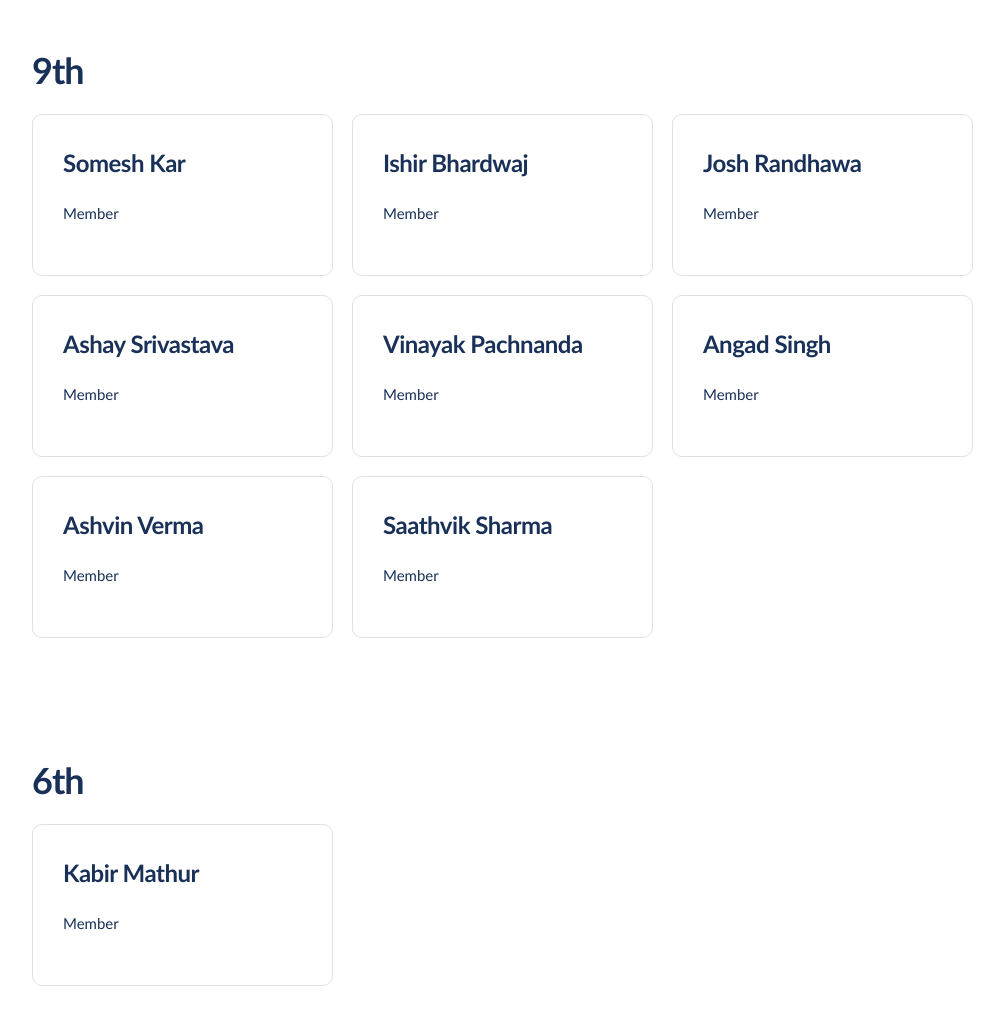
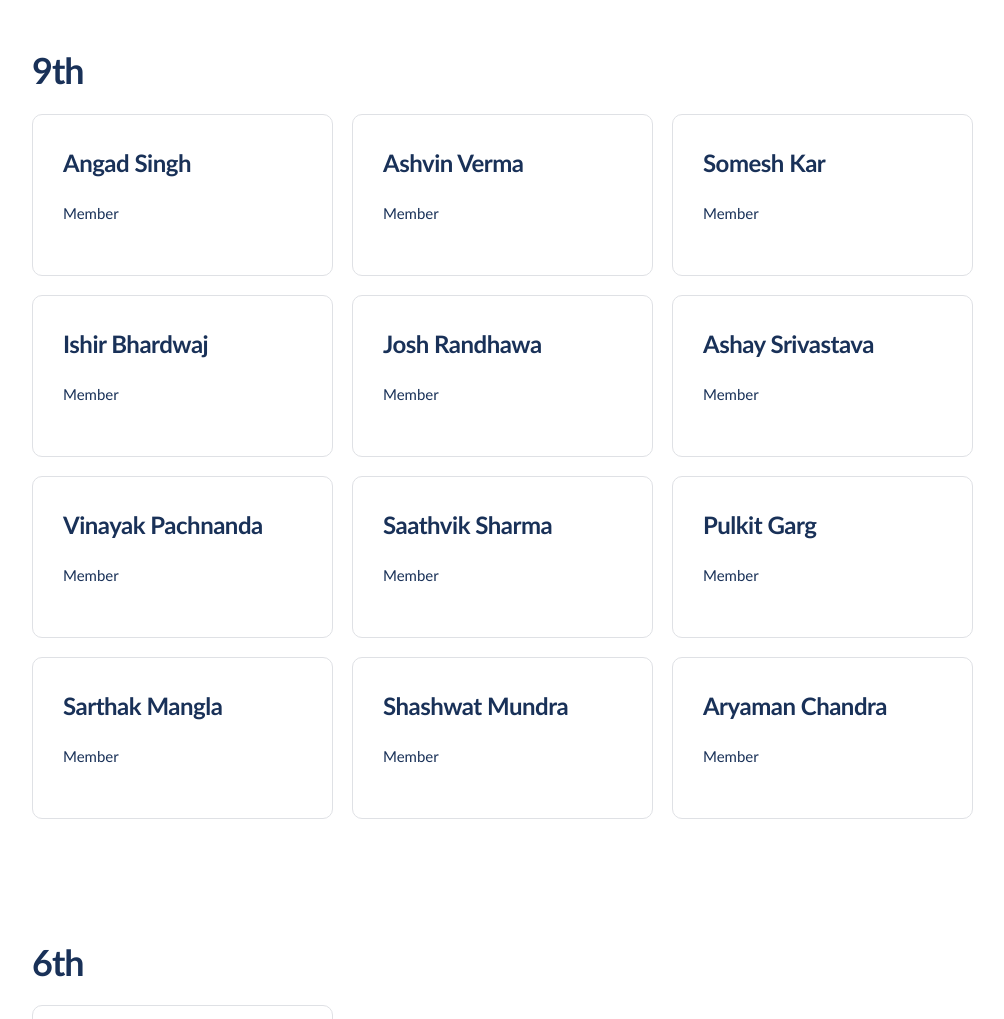
Before and after one commit to exunclan/website-2018, a Gatsby site: page /members in a window 1280 px wide. Shown: the part 2535-3554 px from the top of the page, without its empty margins (128-1132 px from the left). Built offline with nearby package versions, Linux system fonts and the light colour scheme; Gatsby itself is replaced by a stand-in of ours.

Commit message:
Updated members and faculty
Committer: Somesh Kar <i@somesh.co>
	modified:   data/faculty/index.js
	modified:   data/members/index.js
	new file:   package-lock.json

```diff
--- a/data/faculty/index.js
+++ b/data/faculty/index.js
@@ -34,7 +34,7 @@ export default [
       },
       {
         name: 'Shalini Harisukh',
-        role: 'Principal',
+        role: 'Faculty',
         image: require('./images/shalinimaam.jpg'),
       },
       {
--- a/data/members/index.js
+++ b/data/members/index.js
@@ -153,6 +153,16 @@ export default [
     year: '9th',
     members: [
       {
+        name: 'Angad Singh',
+        role: 'Member',
+        image: '',
+      },
+      {
+        name: 'Ashvin Verma',
+        role: 'Member',
+        image: '',
+      },
+      {
         name: 'Somesh Kar',
         role: 'Member',
         image: '',
@@ -178,20 +188,30 @@ export default [
         image: '',
       },
       {
-        name: 'Angad Singh',
+        name: 'Saathvik Sharma',
         role: 'Member',
         image: '',
       },
       {
-        name: 'Ashvin Verma',
+        name: 'Pulkit Garg',
         role: 'Member',
         image: '',
       },
       {
-        name: 'Saathvik Sharma',
+        name: 'Sarthak Mangla',
         role: 'Member',
         image: '',
       },
+      {
+        name: 'Shashwat Mundra',
+        role: 'Member',
+        image: '',
+      },
+      {
+        name: 'Aryaman Chandra',
+        role: 'Member',
+        image: ''
+      }
     ],
   },
   {
```
Also changed, not shown: 1 other file.
